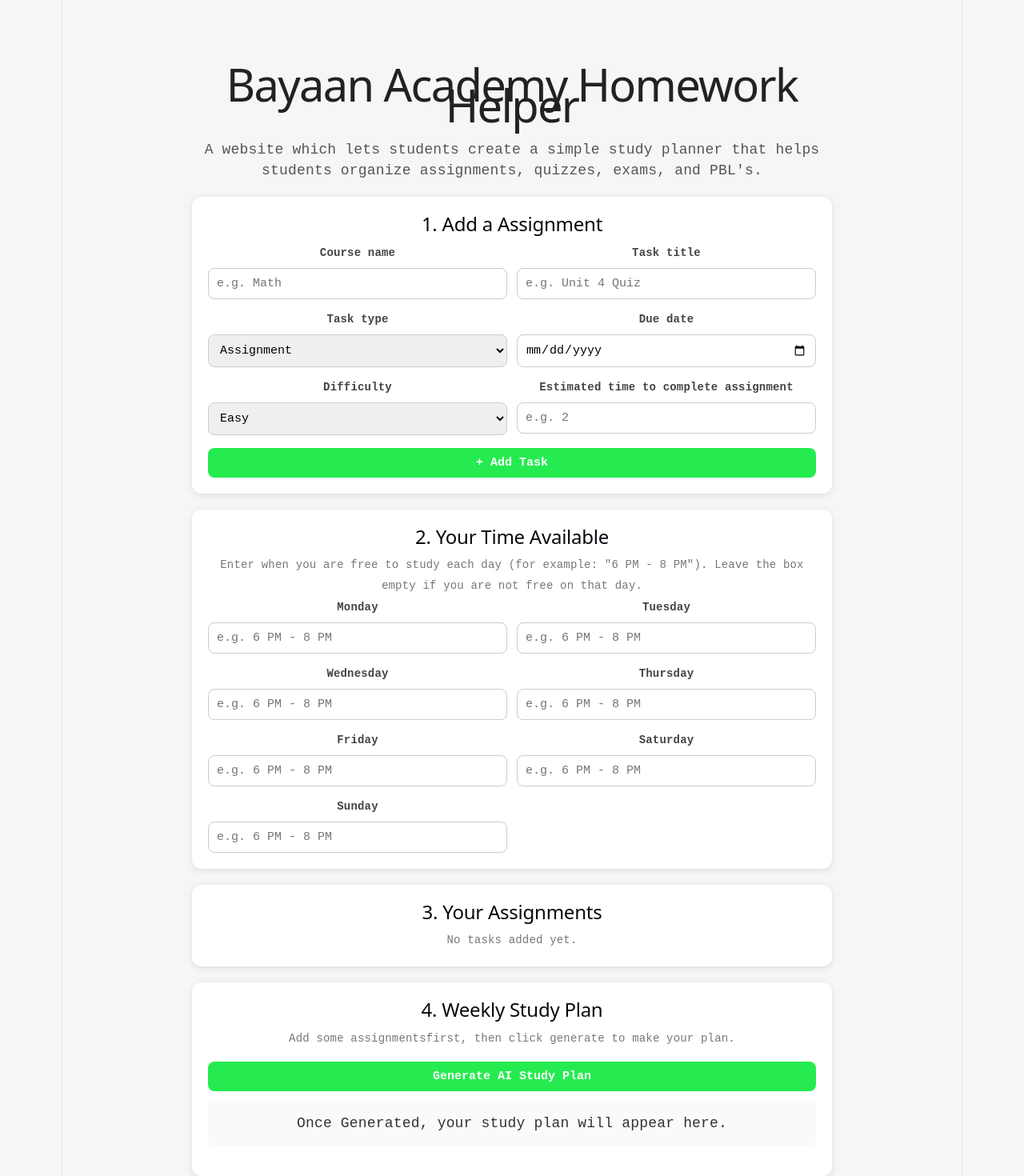
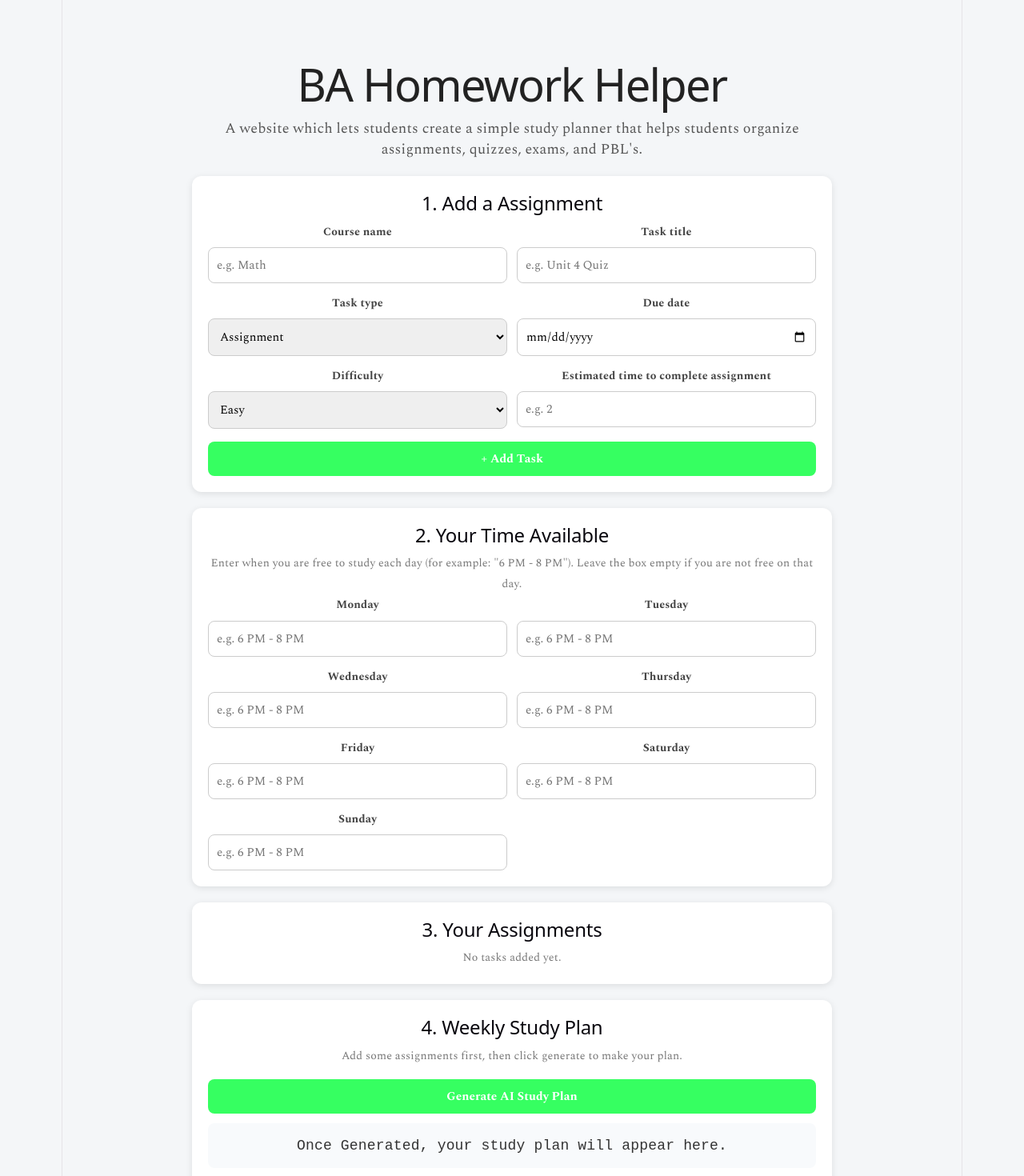
Before and after one commit to ModwareX/-Homework-Helper-Hub-Lite-AI-Study-Planner, a React (Vite) app: page / in a window 1280 px wide. Shown: the top 1470 px of the page at 80% size. Built offline with nearby package versions, Linux system fonts and the light colour scheme.

Commit message:
package and package-lock update

```diff
--- a/api/generate-plan.js
+++ b/api/generate-plan.js
@@ -50,3 +50,4 @@ Return a clear day-by-day study plan.
     res.status(500).json({ error: "Could not generate a study plan." });
   }
 }
+/* 99% cooked code this might not work and fix prompt for Claude*/
--- a/package.json
+++ b/package.json
@@ -10,6 +10,7 @@
     "preview": "vite preview"
   },
   "dependencies": {
+    "@anthropic-ai/sdk": "^0.104.1",
     "react": "^19.2.6",
     "react-dom": "^19.2.6"
   },
--- a/src/App.css
+++ b/src/App.css
@@ -1,6 +1,6 @@
 body {
   margin: 0;
-  font-family: "Jetbrains Mono", monospace;
+  font-family: "Spectral", serif;
   background-color: #f4f6f8;
   color: #333;
 }
@@ -40,7 +40,7 @@ h1 {
   font-size: 14px;
 }
 
-/* Form + availability layout */
+/* input area for asgnmnts and thetime avalible thingy */
 .form-grid,
 .availability-grid {
   display: grid;
@@ -59,7 +59,7 @@ label {
 
 input,
 select {
-  font-family: "Jetbrains Mono", monospace;
+  font-family: "Spectral", serif;
   width: 100%;
   padding: 10px;
   font-size: 15px;
@@ -75,9 +75,9 @@ select:focus {
   border-color: #25eb50;
 }
 
-/* Buttons */
+/* btns when adding */
 button {
-  font-family: "Jetbrains Mono", monospace;
+  font-family: "Spectral", serif;
   font-size: 15px;
   padding: 10px 16px;
   border: none;
@@ -86,7 +86,7 @@ button {
 }
 
 button:disabled {
-  opacity: 0.6;
+  opacity: 0.67; /* 67 joke in the .css????? */
   cursor: not-allowed;
 }
 
@@ -94,7 +94,7 @@ button:disabled {
   display: block;
   width: 100%;
   margin-top: 16px;
-  background-color: #25eb50;
+  background-color: #36ff61;/*kinda neon but dont change unless changing all buttons with green*/
   color: white;
   font-weight: bold;
 }
@@ -103,7 +103,7 @@ button:disabled {
   background-color: #1ec943;
 }
 
-/* Task list */
+/* ts fot tasklist */
 .task-list {
   list-style: none;
   padding: 0;
@@ -152,8 +152,8 @@ button:disabled {
 }
 
 .status-pending {
-  background: #fff3cd;
-  color: #8a6d3b;
+  background: #fcecb9;
+  color: #b98d41;
 }
 
 .status-done {
@@ -168,16 +168,16 @@ button:disabled {
 }
 
 .complete {
-  background-color: #25eb50;
+  background-color: #28ff45;
   color: white;
 }
 
 .complete:hover {
-  background-color: #1ec943;
+  background-color: #c3ffd0;
 }
 
 .delete {
-  background-color: #f1f1f1;
+  background-color: #ffd6d6;
   color: #c0392b;
 }
 
@@ -185,7 +185,7 @@ button:disabled {
   background-color: #e3e3e3;
 }
 
-/* Messages */
+/* msgs */
 .error {
   color: #c0392b;
   font-weight: bold;
@@ -201,7 +201,7 @@ button:disabled {
   margin-top: 12px;
 }
 
-/* Small screens: stack everything into one column */
+/* ts for the stacking all */
 @media (max-width: 600px) {
   .form-grid,
   .availability-grid {
--- a/src/App.jsx
+++ b/src/App.jsx
@@ -150,7 +150,7 @@ function App() {
 
   return (
     <div className="app">
-      <h1>Bayaan Academy Homework Helper</h1>
+      <h1>BA Homework Helper</h1>
 
       <br />
 
@@ -319,7 +319,7 @@ function App() {
         <p className="hint">
           {pendingCount > 0
             ? `${pendingCount} task(s) to plan. Click below to create your weekly schedule.`
-            : "Add some assignmentsfirst, then click generate to make your plan."}
+            : "Add some assignments first, then click generate to make your plan."}
         </p>
 
         <button
```
Also changed, not shown: 2 other files (tests, documents, lock files or other folders).
